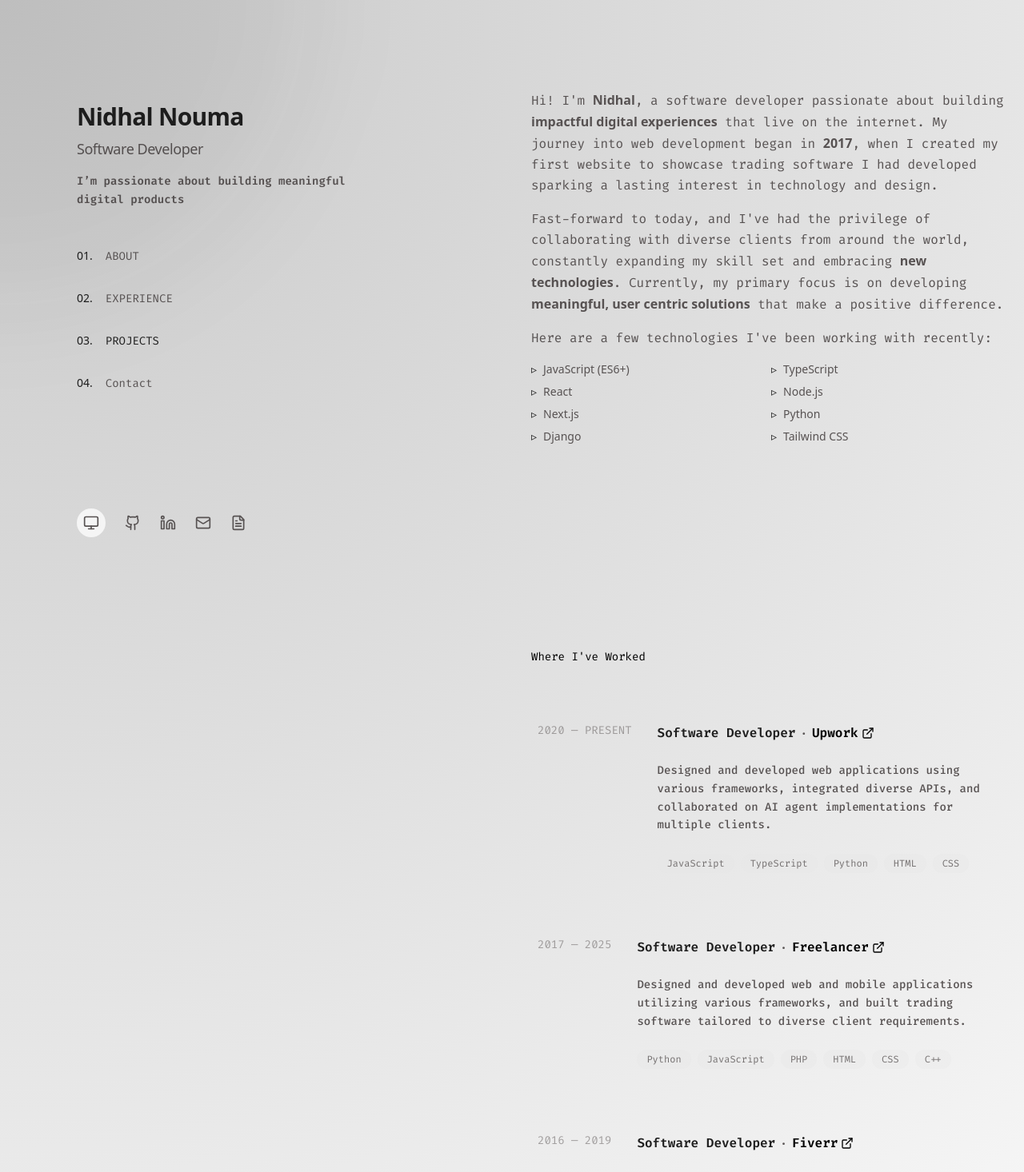
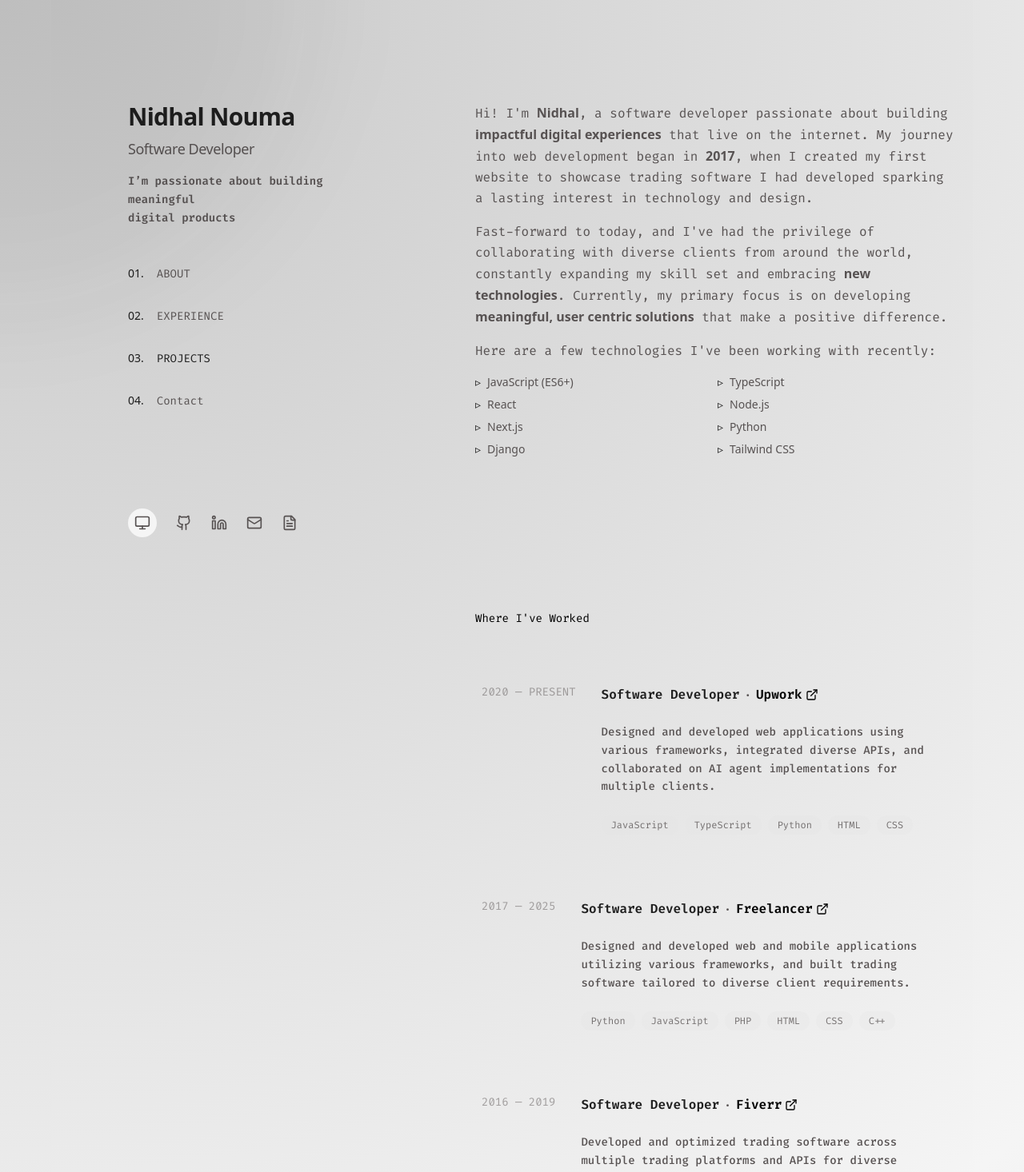
Before and after one commit to NidhalNouma/Portfolio-V2, a React (Vite) app: page / in a window 1280 px wide. Shown: the top 1466 px of the page at 80% size. Built offline with nearby package versions, Linux system fonts and the light colour scheme; a web font is replaced by a local one.

Commit message:
refactor: enhance layout and styling for improved responsiveness and user experience

```diff
--- a/index.html
+++ b/index.html
@@ -13,7 +13,7 @@
     />
   </head>
   <body>
-    <div id="root"></div>
+    <div id="root" class="mx-auto w-full max-w-6xl"></div>
     <script type="module" src="/src/main.tsx"></script>
   </body>
 </html>
--- a/src/App.tsx
+++ b/src/App.tsx
@@ -7,24 +7,23 @@ import AboutMe from "./components/AboutMe";
 
 function App() {
   return (
-    <div className="min-h-screen bg-gradient-radial from-background-primary via-background-secondary to-background-primary text-text-secondary selection:bg-accent-primary/30">
-      <MouseEffect />
-
+    <div className="w-full min-h-screen mx-auto bg-gradient-radial from-background-primary via-background-secondary to-background-primary text-text-secondary selection:bg-accent-primary/30">
       {/* Main Content */}
-      <div className="lg:flex max-w-full overflow-x-hidden">
+      <div className="lg:flex lg:justify-between w-full">
         {/* Fixed Hero Section on Large Screens */}
-        <div className="lg:w-1/2 lg:fixed lg:top-0 lg:left-0 lg:h-screen">
+        <div className="lg:sticky lg:top-0 lg:max-h-screen">
           <Hero />
         </div>
 
         {/* Scrollable Content */}
-        <div className="lg:w-1/2 lg:ml-[50%] px-6 max-w-2xl">
+        <div className="px-6 lg:w-7/12">
           <AboutMe />
           <Experience />
           <Projects />
           <Contact />
         </div>
       </div>
+      <MouseEffect />
     </div>
   );
 }
--- a/src/components/AboutMe.tsx
+++ b/src/components/AboutMe.tsx
@@ -5,7 +5,7 @@ function AboutMe() {
               <span className="text-text-primary font-mono mr-4">01.</span>
               About Me
             </h2> */}
-      <div className="space-y-4 text-text-secondary -mt-4">
+      <div className="space-y-4 text-text-secondary ">
         <p className="leading-relaxed font-mono">
           Hi! I'm <strong>Nidhal</strong>, a software developer passionate about
           building <strong>impactful digital experiences</strong> that live on
--- a/src/components/Experience.tsx
+++ b/src/components/Experience.tsx
@@ -44,7 +44,7 @@ export function Experience() {
   const [hoveredIndex, setHoveredIndex] = useState<number | null>(null);
 
   return (
-    <section id="experience" className="py-32">
+    <section id="experience" className="py-16">
       <div className="max-w-4xl">
         <h2 className="text-accent-primary font-mono text-sm mb-16 flex items-center">
           {/* <span className="font-mono mr-4">02.</span> */}
```
Also changed, not shown: 1 other file (tests, documents, lock files or other folders).
